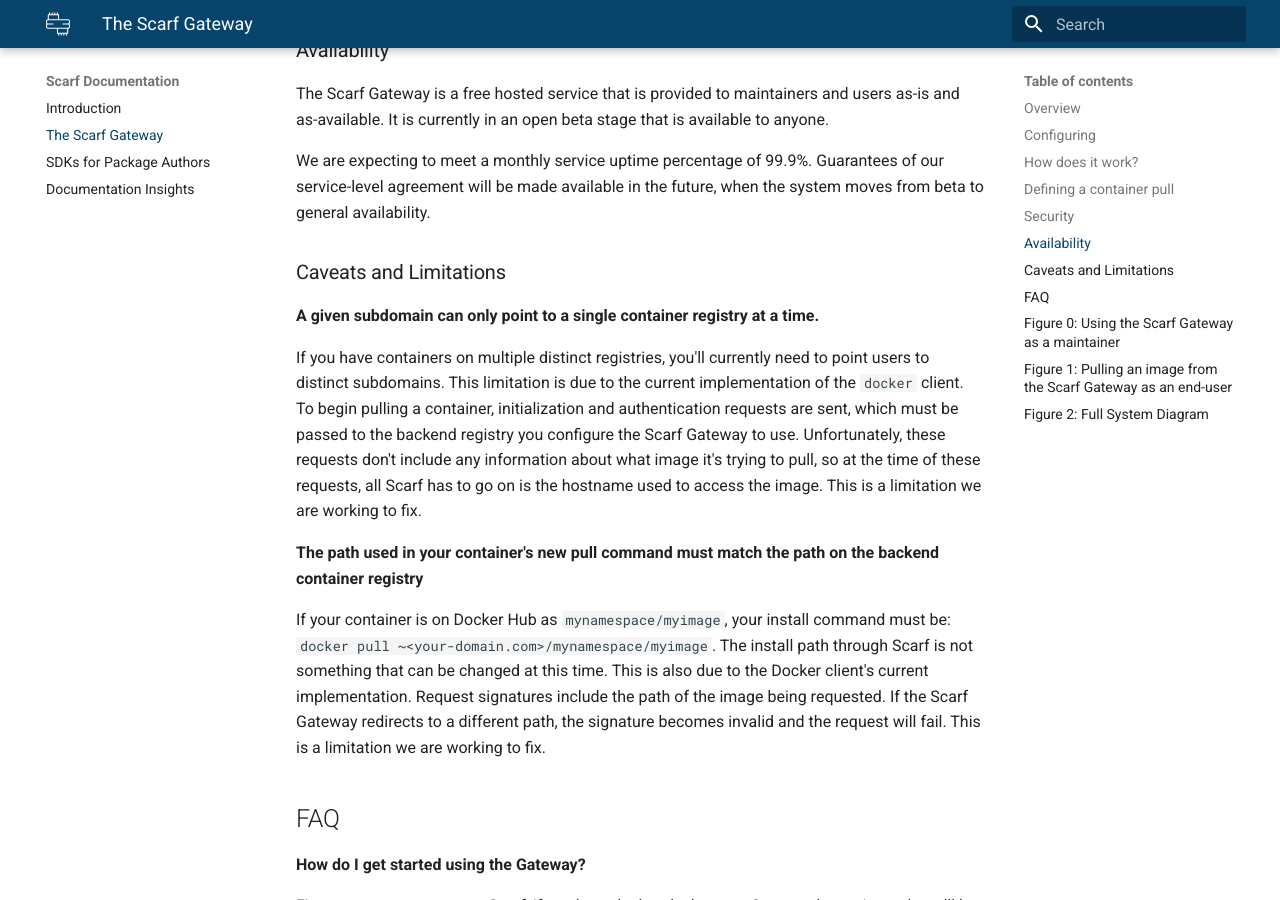
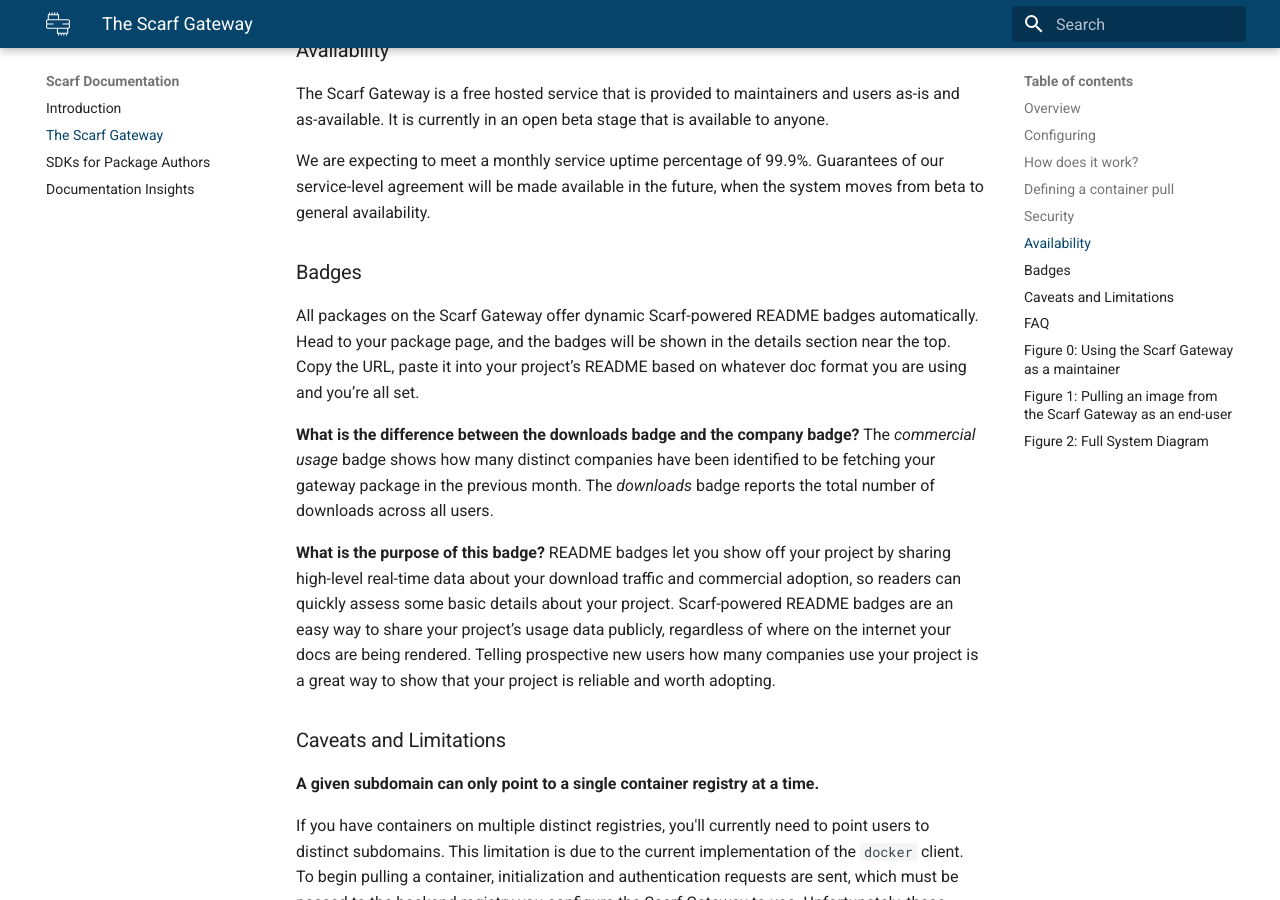
Before and after one commit to scarf-sh/docs, an MkDocs documentation site: the page built from docs/gateway.md, in a window 1280 px wide and 900 px high, scrolled down 2568 px. Built offline with MkDocs 1.6.1 and Material for MkDocs 9.7.7, drawn with Linux system fonts in a browser that asks for light colours.

Commit message:
Adding badges section to the Gateway docs
for the new dynamic README badges.

```diff
--- a/docs/gateway.md
+++ b/docs/gateway.md
@@ -68,6 +68,16 @@
 The Scarf Gateway is a free hosted service that is provided to maintainers and users as-is and as-available. It is currently in an open beta stage that is available to anyone.
 
 We are expecting to meet a monthly service uptime percentage of 99.9%. Guarantees of our service-level agreement will be made available in the future, when the system moves from beta to general availability.
+
+### Badges
+
+All packages on the Scarf Gateway offer dynamic Scarf-powered README badges automatically. Head to your package page, and the badges will be shown in the details section near the top. Copy the URL, paste it into your project’s README based on whatever doc format you are using and you’re all set.
+
+**What is the difference between the downloads badge and the company badge?**
+The *commercial usage* badge shows how many distinct companies have been identified to be fetching your gateway package in the previous month. The *downloads* badge reports the total number of downloads across all users.
+
+**What is the purpose of this badge?**
+README badges let you show off your project by sharing high-level real-time data about your download traffic and commercial adoption, so readers can quickly assess some basic details about your project. Scarf-powered README badges are an easy way to share your project’s usage data publicly, regardless of where on the internet your docs are being rendered. Telling prospective new users how many companies use your project is a great way to show that your project is reliable and worth adopting.
 
 
 ### Caveats and Limitations
```
